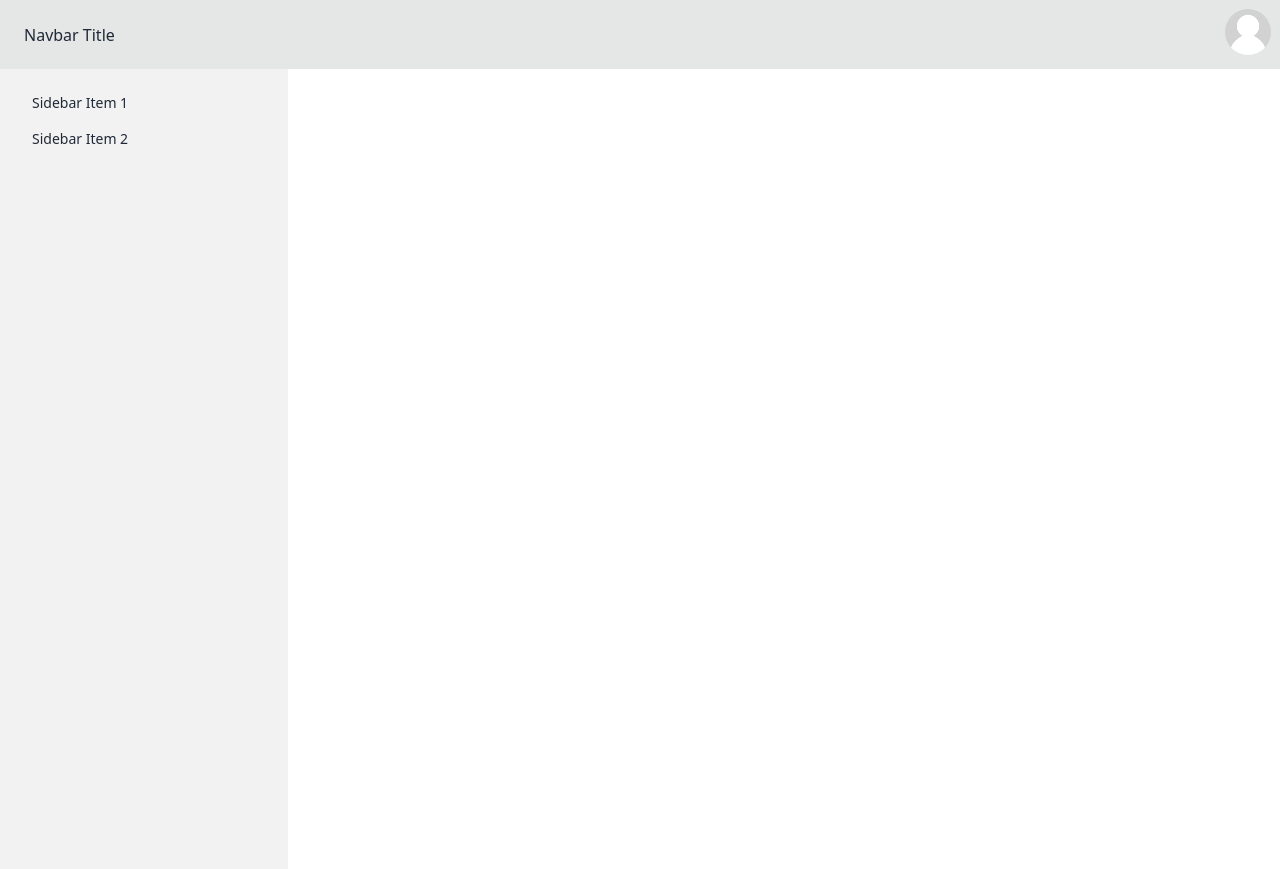
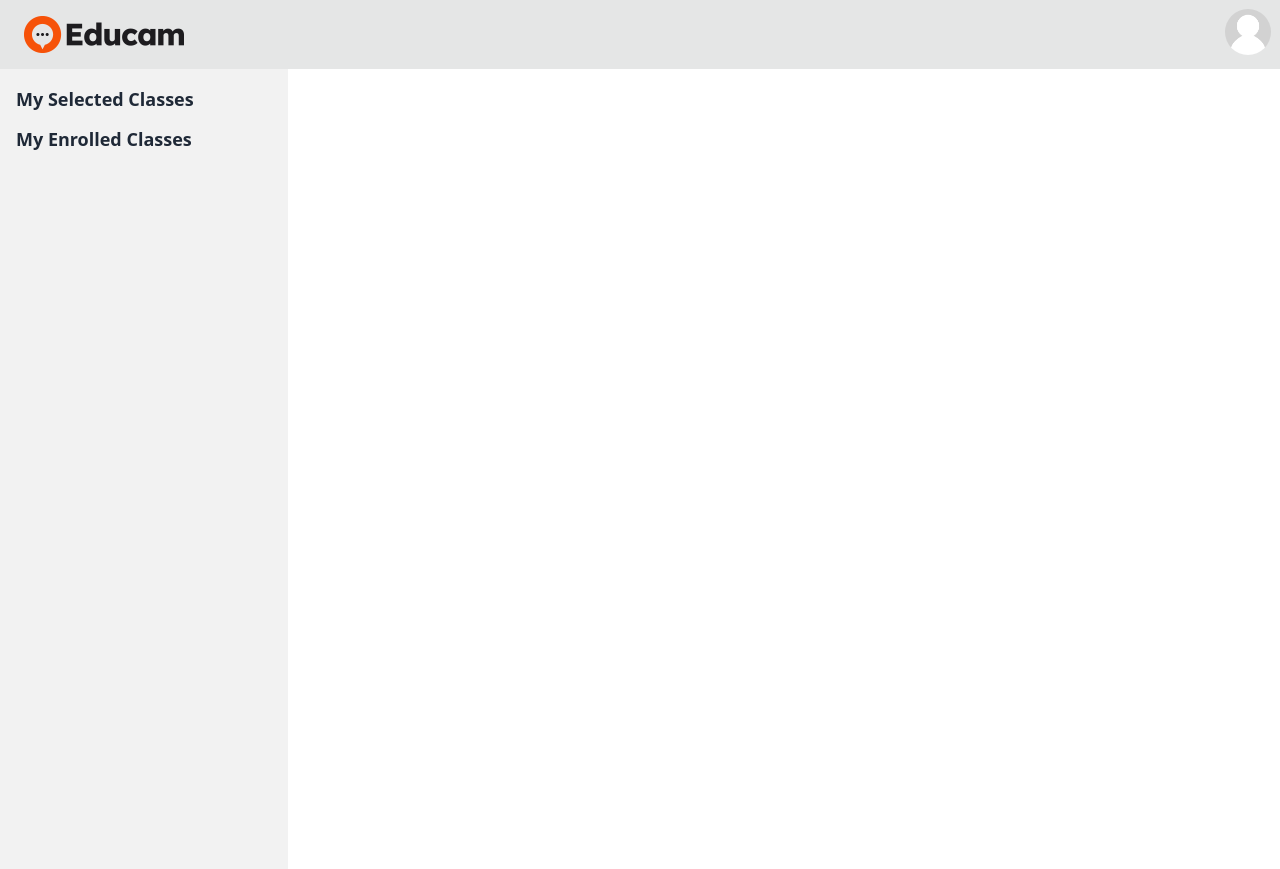
Before and after one commit to fahim-farhad1/educam-client, a React (Vite) app: page /dashboard in a window 1280 px wide. Built offline with nearby package versions, Linux system fonts and the light colour scheme; no server answers; sample sign-in values are in the browser's storage.

Commit message:
deshboard layout set

```diff
--- a/src/Hooks/Students.jsx
+++ /dev/null
@@ -1,13 +0,0 @@
-import { Query, useQuery } from "react-query";
-
-const useStudent = () => {
-  const { refetch, data, } = useQuery("students",{
-    queryFn: async () =>{
-        const response = await fetch('http://localhost:3000/students')
-        return response.json()
-    },
-  }
-  );
-  return [data, refetch];
-};
-export default useStudent;
--- /dev/null
+++ b/src/Hooks/useAddedClass.jsx
@@ -0,0 +1,18 @@
+import { useContext } from "react";
+import { useQuery } from "react-query";
+import { AuthContext } from "../Provider/AuthProvider";
+
+const useAddedClass = () => {
+  const { user } = useContext(AuthContext);
+
+  const { isLoading, data:addedClass = [], refetch } = useQuery({
+    queryKey: ['addClasses', user?.email],
+    queryFn: async () =>{
+      const response = await fetch(`http://localhost:3000/addedclass?email=${user?.email}`)
+
+      return response.json();
+    }
+  });
+  return [addedClass, isLoading, refetch]
+};
+export default useAddedClass;
--- a/src/Layouts/Dashboard.jsx
+++ b/src/Layouts/Dashboard.jsx
@@ -1,11 +1,24 @@
 import React, { useContext } from "react";
+
 import avatar from "../assets/avatar/placeholder.jpg";
 import { AuthContext } from "../Provider/AuthProvider";
-import { Link } from "react-router-dom";
+import { Link, Outlet } from "react-router-dom";
+import logo from "../assets/Logo/logo.png";
 
 const Dashboard = () => {
-  const { user } = useContext(AuthContext);
-
+  const { user, logOut } = useContext(AuthContext);
+  const menuItem = (
+    <>
+      <Link to="/dashboard/selectedClasses">
+        {" "}
+        <li className="text-lg font-bold"> My Selected Classes </li>
+      </Link>
+      <Link to="/dashboard/enrolledClasses">
+        {" "}
+        <li className="text-lg font-bold mt-3"> My Enrolled Classes </li>
+      </Link>
+    </>
+  );
   const handelLogOut = () => {
     logOut()
       .then(() => {})
@@ -38,7 +51,9 @@ const Dashboard = () => {
               </svg>
             </label>
           </div>
-          <div className="flex-1 px-2 mx-2">Navbar Title</div>
+          <div className="flex-1 px-2 mx-2">
+            <img src={logo} alt="logo" />
+          </div>
           <div>
             <div className="dropdown dropdown-end">
               <label tabIndex={0} className="btn btn-ghost btn-circle avatar">
@@ -75,27 +90,20 @@ const Dashboard = () => {
             </div>
           </div>
         </div>
-        <ul className="menu p-4 w-72 h-screen hidden md:block bg-base-200 text-base-content">
-          {/* Sidebar content here */}
-          <li>
-            <a>Sidebar Item 1</a>
-          </li>
-          <li>
-            <a>Sidebar Item 2</a>
-          </li>
-        </ul>
+        <div className="flex">
+          <ul className="menu p-4 w-72 h-screen hidden md:block bg-base-200 text-base-content">
+            {/* Sidebar content here */}
+          {menuItem}
+          </ul>
+          <Outlet></Outlet>
+        </div>
         {/* Page content here */}
       </div>
       <div className="drawer-side mt-[67px]">
         <label htmlFor="my-drawer-3" className="drawer-overlay"></label>
         <ul className="menu p-4 w-80 h-full bg-base-200">
-          {/* Sidebar content here */}
-          <li>
-            <a>Sidebar Item 1</a>
-          </li>
-          <li>
-            <a>Sidebar Item 2</a>
-          </li>
+          {/* hidden Sidebar content here */}
+          {menuItem}
         </ul>
       </div>
     </div>
--- /dev/null
+++ b/src/Pages/Classes/EnrolledClasses.jsx
@@ -0,0 +1,11 @@
+import React from 'react';
+
+const EnrolledClasses = () => {
+    return (
+        <div>
+            <p>this is enrolled classes</p>
+        </div>
+    );
+};
+
+export default EnrolledClasses;
--- /dev/null
+++ b/src/Pages/Classes/SelectedClasses.jsx
@@ -0,0 +1,13 @@
+import React from 'react';
+import useAddedClass from '../../Hooks/useAddedClass';
+
+const SelectedClasses = () => {
+    const [addedClass] = useAddedClass();
+    return (
+        <div>
+            <p>{addedClass?.length}</p>
+        </div>
+    );
+};
+
+export default SelectedClasses;
```
Also changed, not shown: src/Routes/Routes.jsx (+26 -18 lines).
